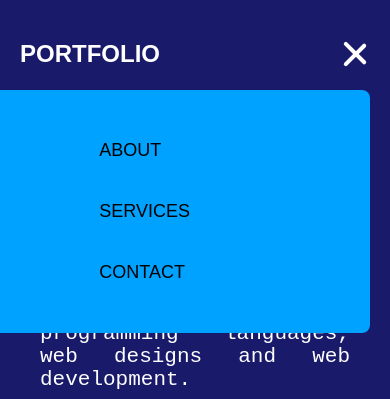
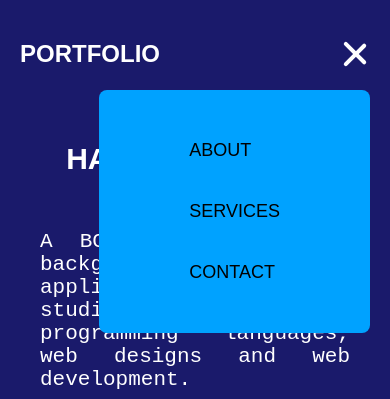
Before and after one commit to mukeshzzz/PORTFOLIO, a plain HTML site: page index.html in a window 390 px wide. Both pictures are taken after a click on the element 355 px from the left and 54 px from the top of the page. Shown: the top 399 px of the page. Drawn offline with Linux system fonts and the light colour scheme.

Commit message:
Update styles.css

```diff
--- a/styles.css
+++ b/styles.css
@@ -73,7 +73,7 @@ header {
     top: 90px;
     right: 20px;
     background-color: #00a2ff;
-    padding: 40px 180px 40px 180px;
+    padding: 40px 90px 40px 90px;
     border-radius: 8px;
   }
 
```
